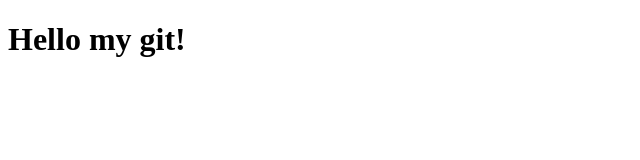
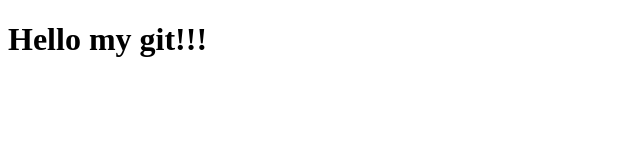
Before and after one commit to xaveong/xaveong, a plain HTML site: page index.html in a window 1280 px wide. Shown: the full height of the page, 0-640 px from the left. Drawn offline with Linux system fonts and the light colour scheme.

Commit message:
Update index.html

```diff
--- a/index.html
+++ b/index.html
@@ -6,6 +6,6 @@
     <title>Document</title>
 </head>
 <body>
-    <h1>Hello my git!</h1>
+    <h1>Hello my git!!!</h1>
 </body>
 </html>
```
